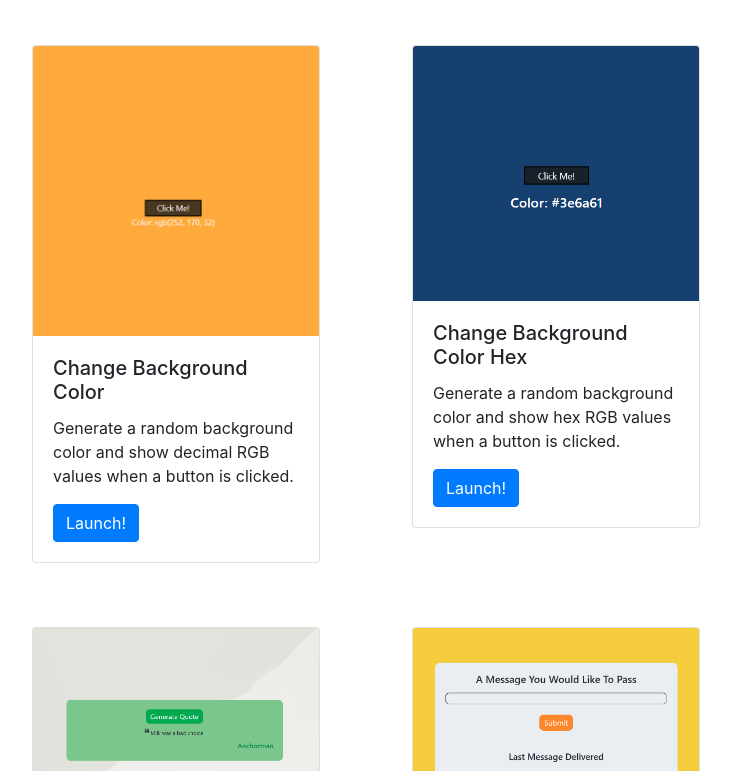
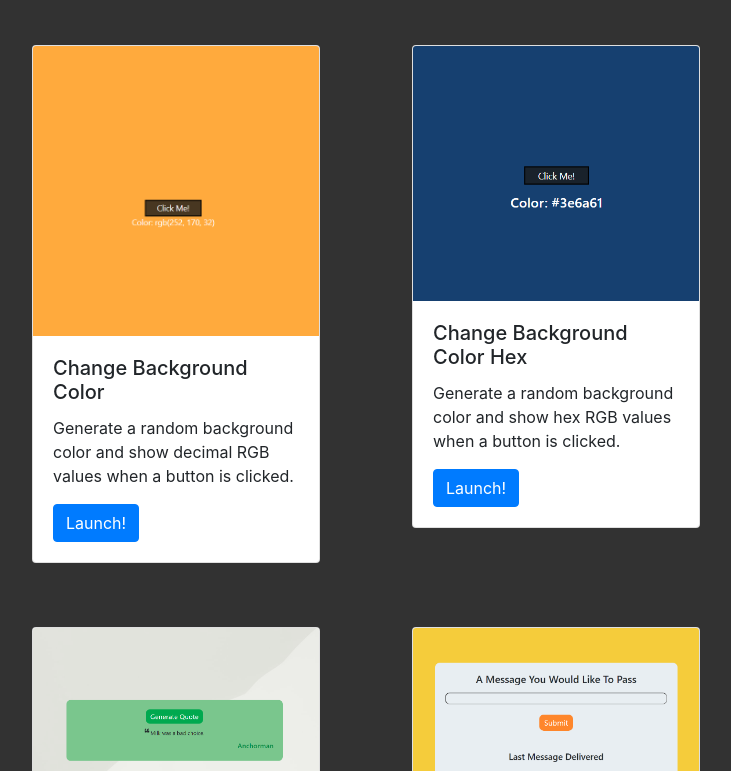
Before and after one commit to coffee4dave/100js-projects-index, a plain HTML site: page index.html in a window 1280 px wide. Shown: the part 83-854 px from the top of the page, without its empty margins (53-784 px from the left). Drawn offline with nearby package versions, Linux system fonts and the light colour scheme.

Commit message:
revise to cards

```diff
--- a/index.html
+++ b/index.html
@@ -9,6 +9,10 @@
     <!-- Bootstrap CSS -->
     <link rel="stylesheet" href="https://stackpath.bootstrapcdn.com/bootstrap/4.4.1/css/bootstrap.min.css" integrity="sha384-Vkoo8x4CGsO3+Hhxv8T/Q5PaXtkKtu6ug5TOeNV6gBiFeWPGFN9MuhOf23Q9Ifjh" crossorigin="anonymous">
     <style>
+        body {
+            background-color: rgb(50, 50, 50);
+        }
+
         a {
             color: rgb(186, 42, 42);
             border: 2px black solid;
```
